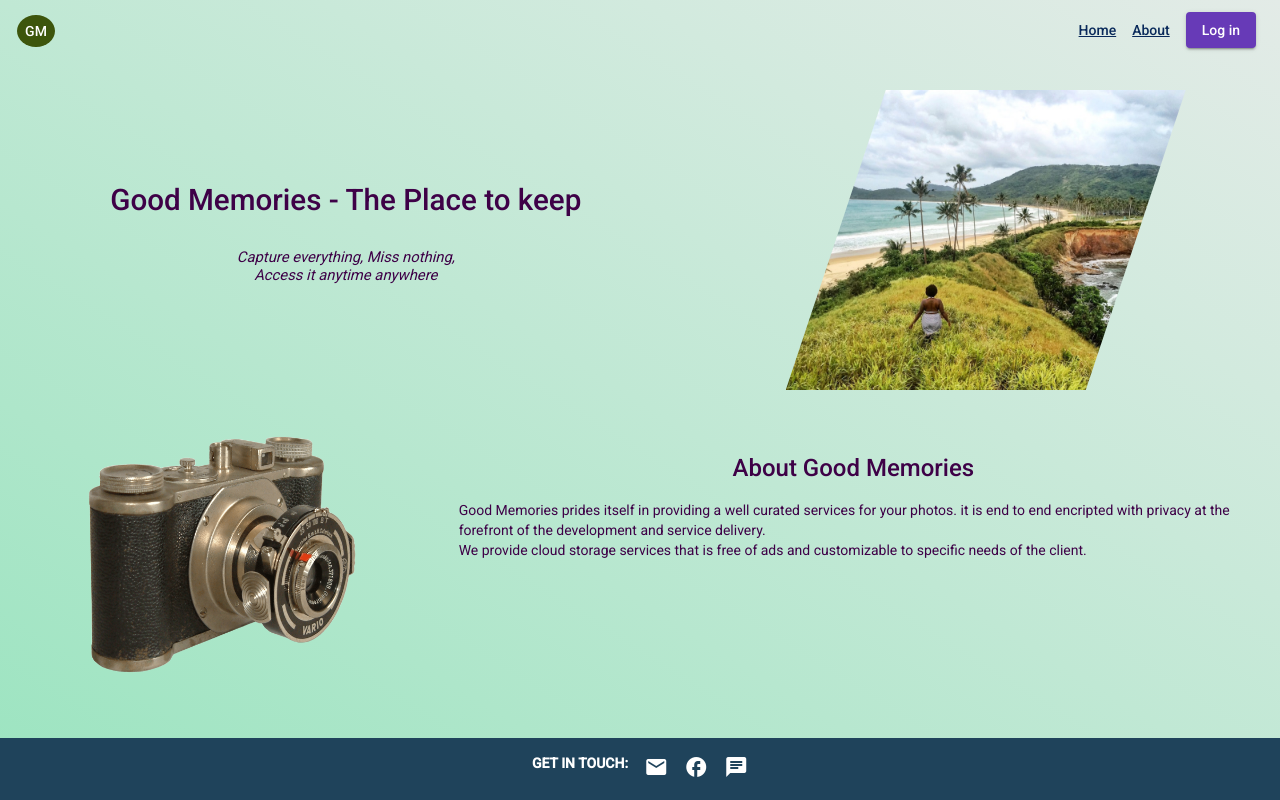
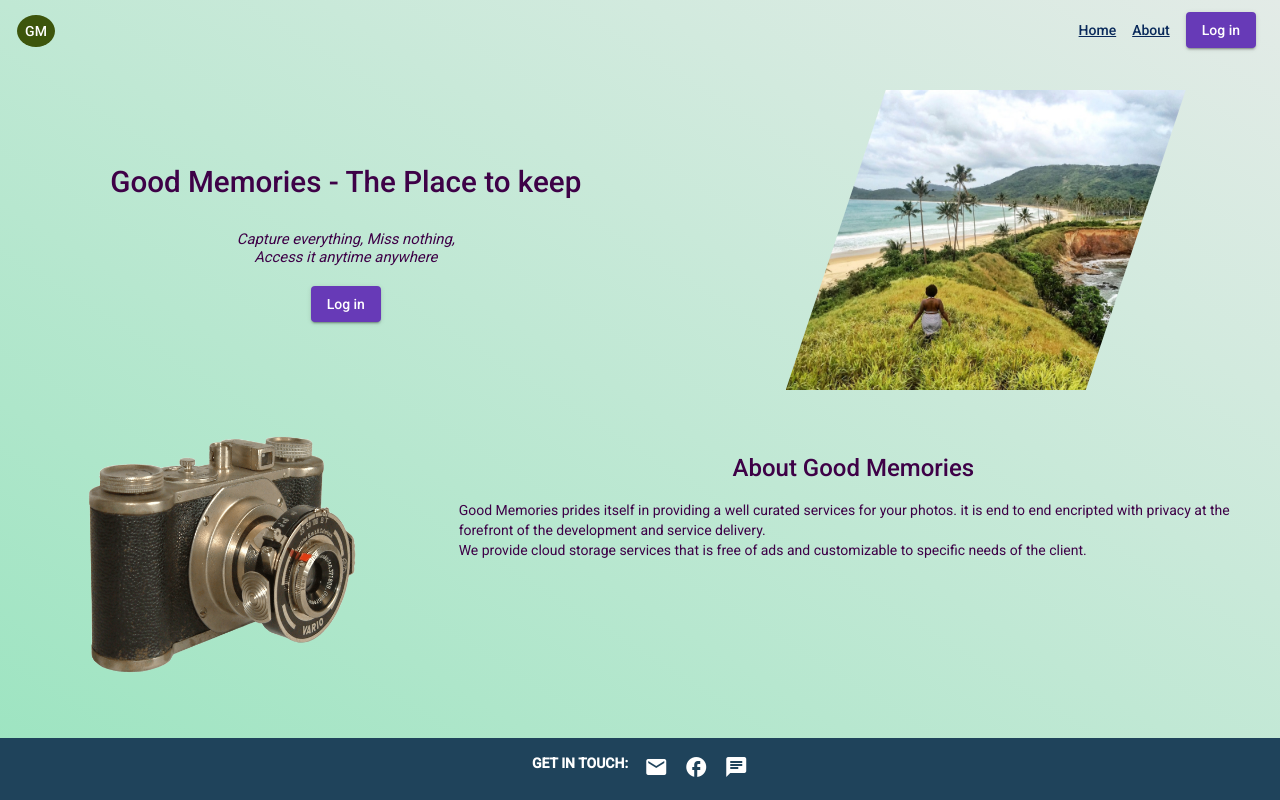
Before and after one commit to kipkaran/good-memories-app, an Angular app: page / in a window 1280 px wide. Built offline with nearby package versions, Linux system fonts and the light colour scheme.

Commit message:
Feat: added log in button. added comments Style: sdded stles for added button

```diff
--- a/src/app/landing-section/landing-section.component.html
+++ b/src/app/landing-section/landing-section.component.html
@@ -1,13 +1,16 @@
+<!-- Banner section -->
 <div class="banner">
     <div class="banner-title">
         <h1 class="title">Good Memories - The Place to keep</h1>
         <p class="slogan">Capture everything, Miss nothing,<br> Access it anytime anywhere</p>
+        <!-- button to navigate to log in page -->
+        <a routerLink="login"><button mat-raised-button color="primary">Log in</button></a>
     </div>
     <div class="banner-image">
        <div class="image"></div>
     </div>
 </div>
-
+<!-- About summary section -->
 <div class="about">
     <div class="about-image">
         <div class="image"><img src="../../assets/images/camera.png" alt="camera"></div>
--- a/src/app/landing-section/landing-section.component.scss
+++ b/src/app/landing-section/landing-section.component.scss
@@ -13,6 +13,7 @@ $font-size-subheading: clamp(0.25rem, calc(1vw + 0.125rem), 1.25rem);
     justify-items: center;
 
     .banner-title {
+        text-align: center;
 
         .title {
         font-weight: 500;
```
